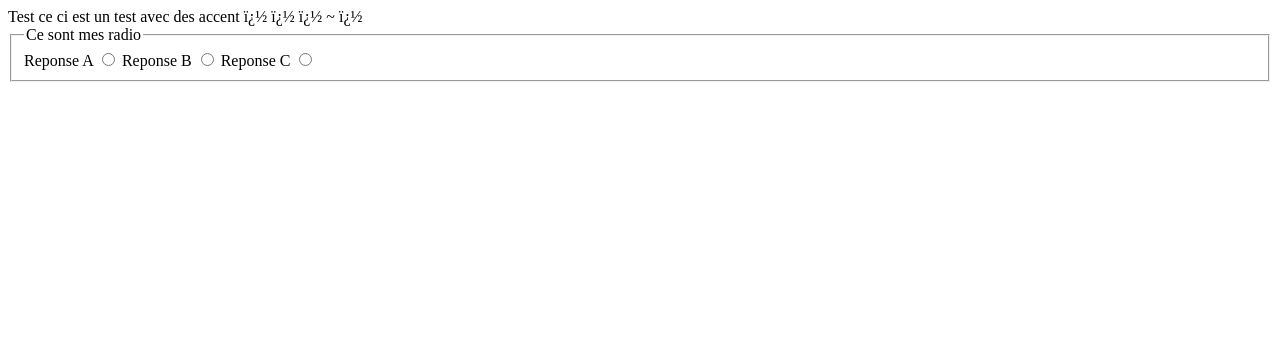
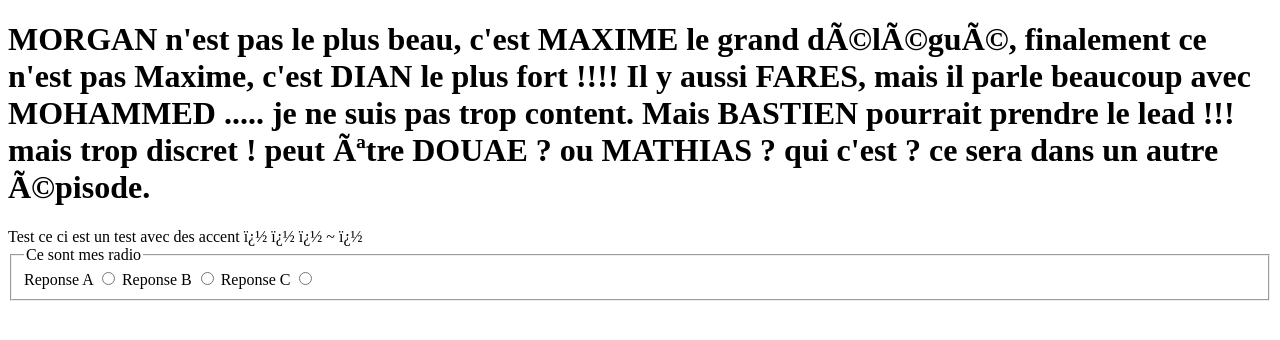
Before and after one commit to Aiola13/html_exemple_charset, a plain HTML site: page index.html in a window 1280 px wide. Drawn offline with Linux system fonts and the light colour scheme.

Commit message:
second commit

```diff
--- a/index.html
+++ b/index.html
@@ -6,6 +6,10 @@
     <title>Exemple</title>
 </head>
 <body>
+
+    <h1>MORGAN n'est pas le plus beau, c'est MAXIME le grand délégué, finalement ce n'est pas Maxime, c'est DIAN le plus fort !!!! Il y aussi FARES, mais il parle beaucoup avec MOHAMMED ..... je ne suis pas trop content.
+        Mais BASTIEN pourrait prendre le lead !!! mais trop discret ! peut être DOUAE ? ou MATHIAS ? qui c'est ? ce sera dans un autre épisode.
+    </h1>
     Test ce ci est un test avec des accent � � � ~ �
 
     <fieldset>
```
